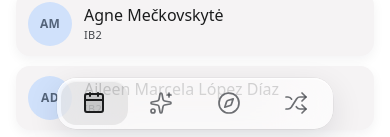
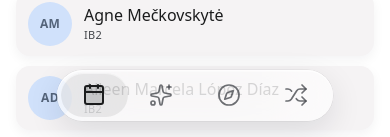
Before and after one commit to Ell1ott/uwccr-school-scedules, a React (Vite) app: page / in a window 390 px wide. Shown: the part 707-844 px from the top of the page. Built offline with nearby package versions, Linux system fonts and the light colour scheme; no server answers; the database is empty; the HTML template or start-up script is replaced by a standard one.

Commit message:
fully rounded mobile nav

```diff
--- a/src/index.css
+++ b/src/index.css
@@ -313,7 +313,7 @@
   position: fixed;
   z-index: 85;
   right: 0;
-  bottom: 0.5rem;
+  bottom: 1rem;
   left: 0;
   display: flex;
   justify-content: center;
@@ -337,7 +337,7 @@
   grid-template-columns: repeat(4, minmax(0, 1fr));
   width: min(17.25rem, 100%);
   padding: 0.22rem;
-  border-radius: 1.2rem;
+  border-radius: 999px;
   background: color-mix(
     in srgb,
     var(--color-surface-container-lowest) 62%,
@@ -358,7 +358,7 @@
   bottom: 0.22rem;
   left: 0.22rem;
   width: calc((100% - 0.44rem) / 4);
-  border-radius: 0.95rem;
+  border-radius: 999px;
   background: color-mix(in srgb, var(--color-on-surface) 8%, transparent);
   box-shadow: 0 1px 0 rgba(255, 255, 255, 0.55) inset;
   pointer-events: none;
@@ -374,7 +374,7 @@
   justify-content: center;
   padding: 0;
   border: 0;
-  border-radius: 0.95rem;
+  border-radius: 999px;
   background: transparent;
   color: color-mix(in srgb, var(--color-on-surface-variant) 78%, transparent);
   cursor: pointer;
```
